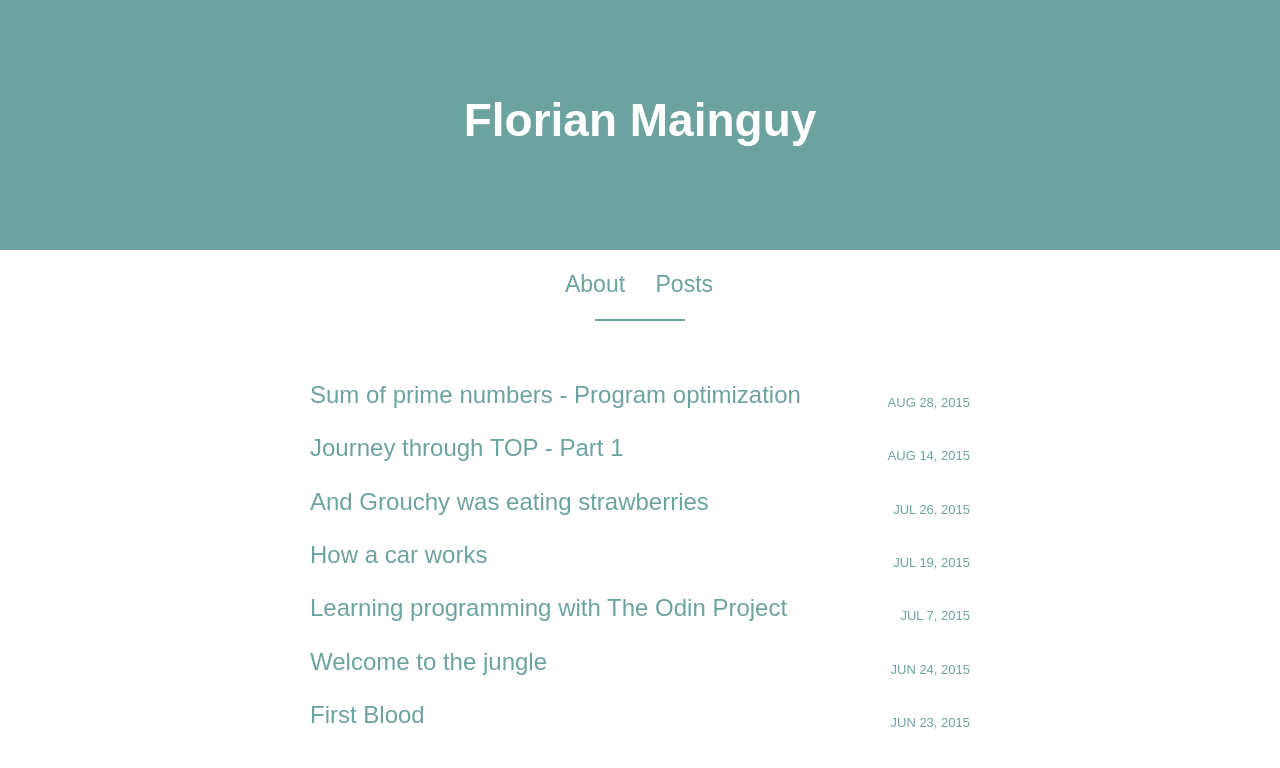
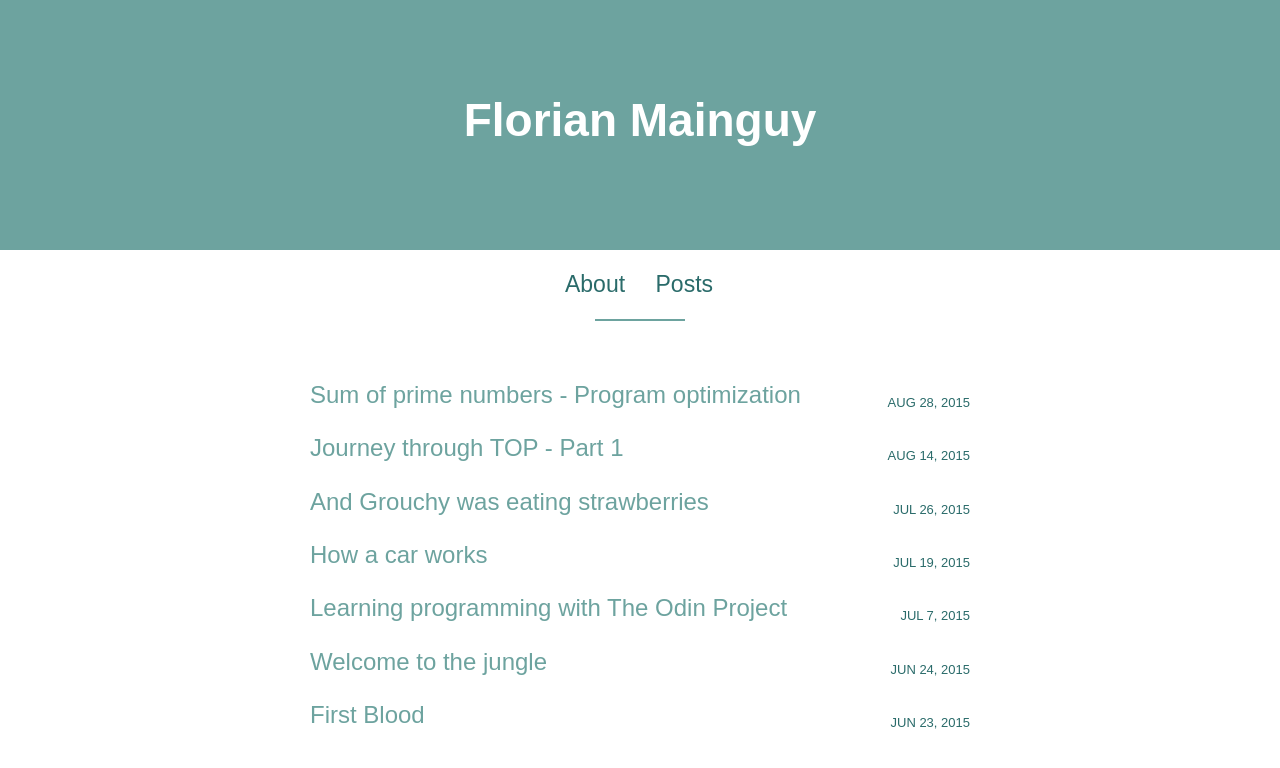
Before and after one commit to florianmainguy/florianmainguy.github.io, a Jekyll site: the page built from index.html, in a window 1280 px wide. Shown: the top 768 px of the page. Built offline with Jekyll 4.4.1, drawn with Linux system fonts in a browser that asks for light colours.

```diff
--- a/_sass/_base.scss
+++ b/_sass/_base.scss
@@ -20,13 +20,11 @@
 }
 
 a {
-  color: #6DA39F;
+  color: #2A6B6A;
   text-decoration: none; }
   a:hover {
-     COLOR: #2A6B6A}
-.post a {
+      COLOR: #6DA39F}
 
-}
 
 HR {
 	BORDER: 0;
```
